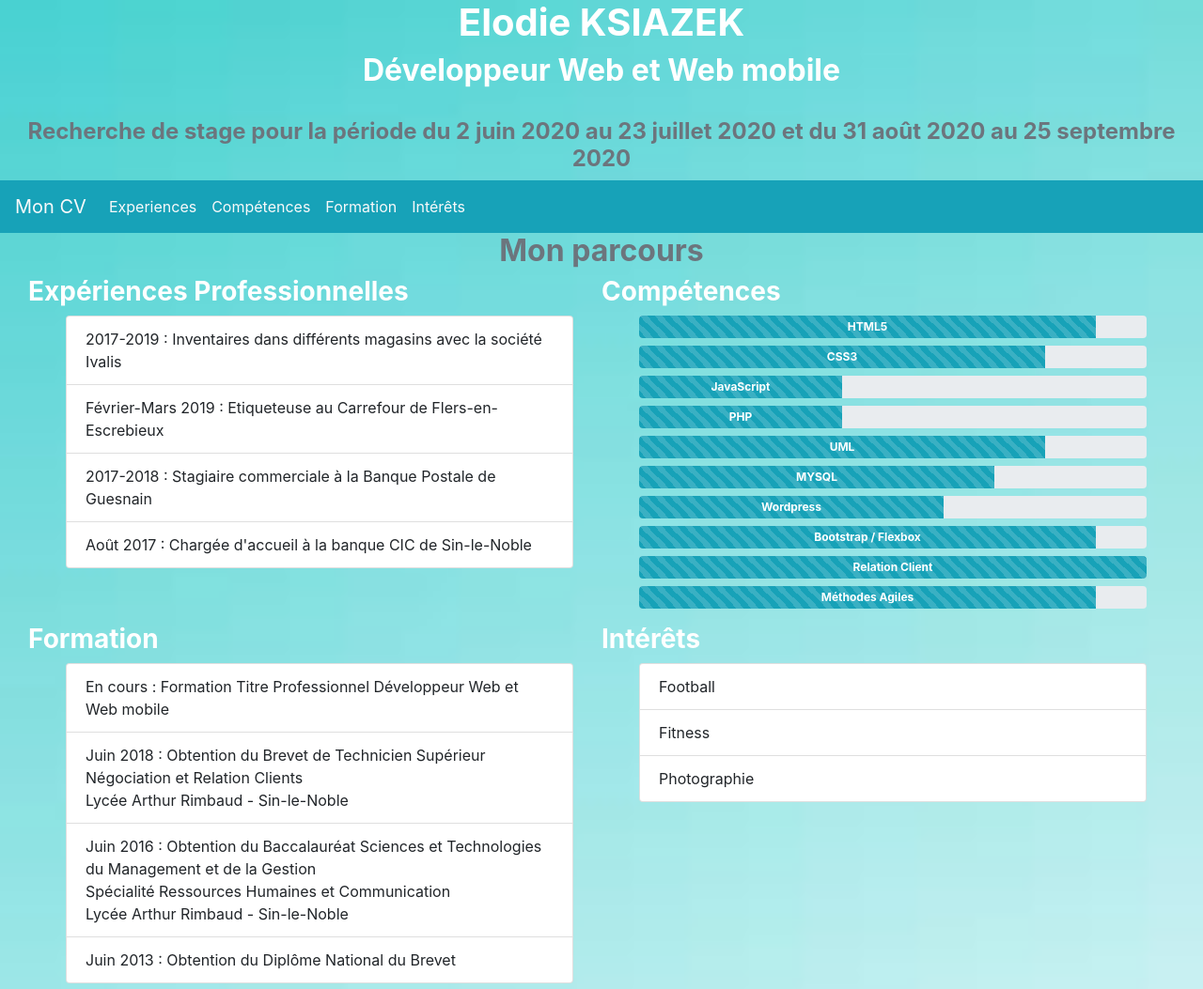
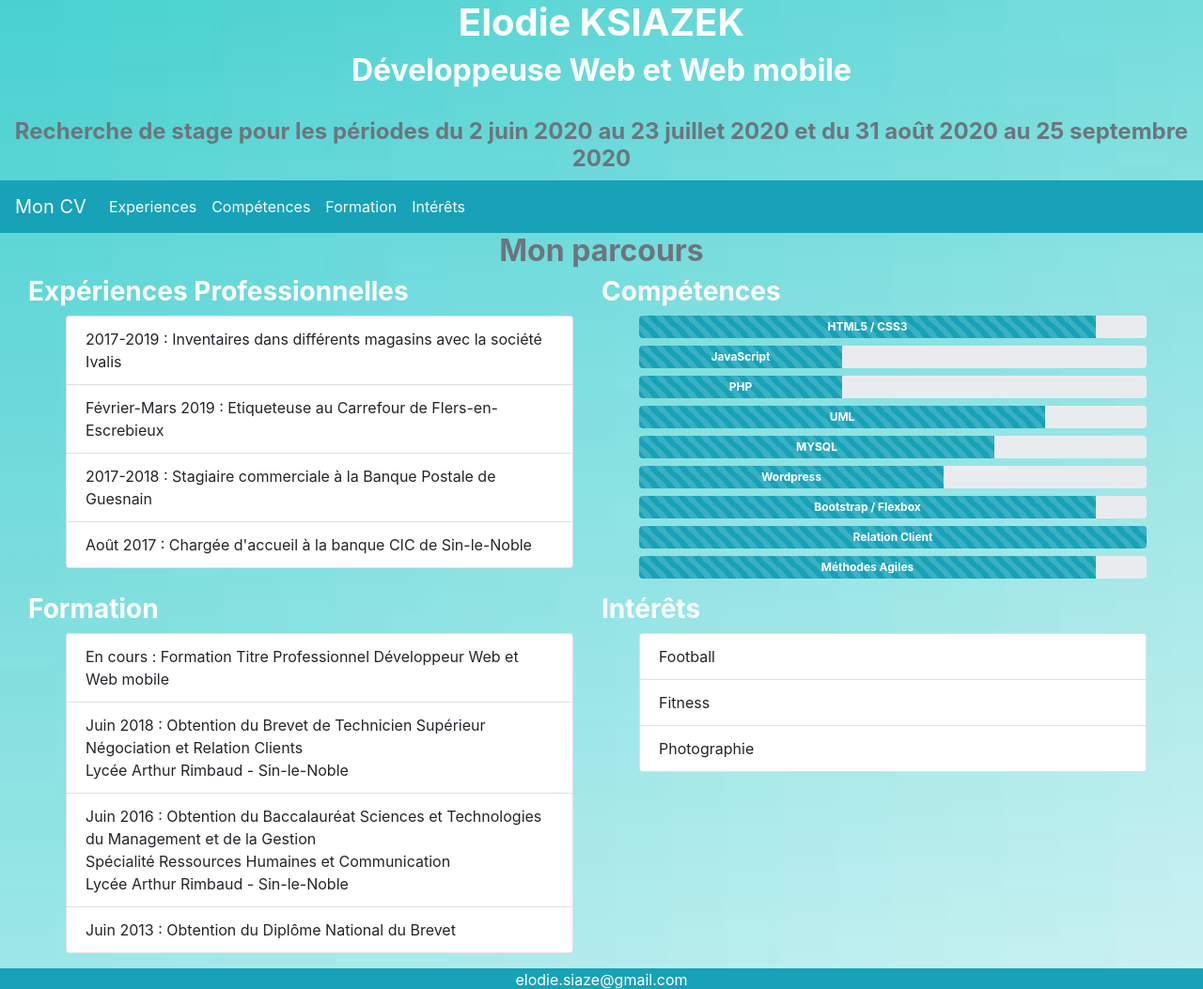
Before and after one commit to elodie-sz/cv, a plain HTML site: page index.html in a window 1280 px wide. Shown: the top 1053 px of the page at 94% size. Drawn offline with nearby package versions, Linux system fonts and the light colour scheme.

Commit message:
modification titre

```diff
--- a/index.html
+++ b/index.html
@@ -21,9 +21,9 @@
     <HEADER class="row">
         <div class="text-center col-lg-12" >
             <h1 class="text-white font-weight-bold">Elodie KSIAZEK</h1>
-            <h2 class="text-white font-weight-bold">Développeur Web et Web mobile</h2>
+            <h2 class="text-white font-weight-bold">Développeuse Web et Web mobile</h2>
             <br/>
-            <h4 class="text-secondary font-weight-bold">Recherche de stage pour la période du 2 juin 2020 au 23 juillet 2020 et du 31 août 2020 au 25 septembre 2020 </h4>
+            <h4 class="text-secondary font-weight-bold">Recherche de stage pour les périodes du 2 juin 2020 au 23 juillet 2020 et du 31 août 2020 au 25 septembre 2020 </h4>
 
         </div>
 
@@ -77,10 +77,7 @@
             <h3 id="competences" class="text-white font-weight-bold" >Compétences</h3>
             <ol>
                 <div class="progress mb-2 font-weight-bold" style="height: 3vh">
-                    <li class="progress-bar w-90 progress-bar-striped bg-info " role="progressbar" style="width: 90%" aria-valuenow="90" aria-valuemin="0" aria-valuemax="100"> HTML5 </li> </div>
-
-                <div class="progress mb-2 font-weight-bold" style="height: 3vh">
-                    <li class="progress-bar w-80 progress-bar-striped bg-info" role="progressbar" style="width: 80%" aria-valuenow="80" aria-valuemin="0" aria-valuemax="100"> CSS3</li> </div>
+                    <li class="progress-bar w-90 progress-bar-striped bg-info " role="progressbar" style="width: 90%" aria-valuenow="90" aria-valuemin="0" aria-valuemax="100"> HTML5 / CSS3 </li> </div>
 
                 <div class="progress mb-2 font-weight-bold" style="height: 3vh">
                     <li class="progress-bar w-40 progress-bar-striped bg-info" role="progressbar" style="width: 40%" aria-valuenow="40" aria-valuemin="0" aria-valuemax="100"> JavaScript</li> </div>
```
